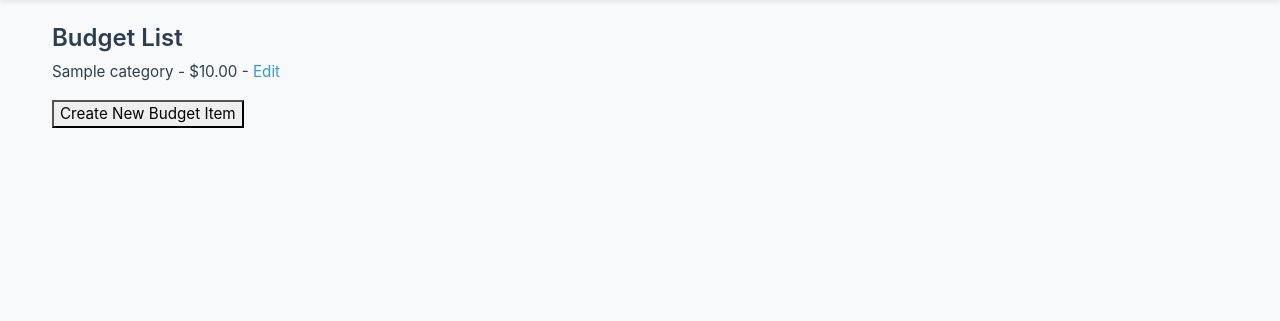
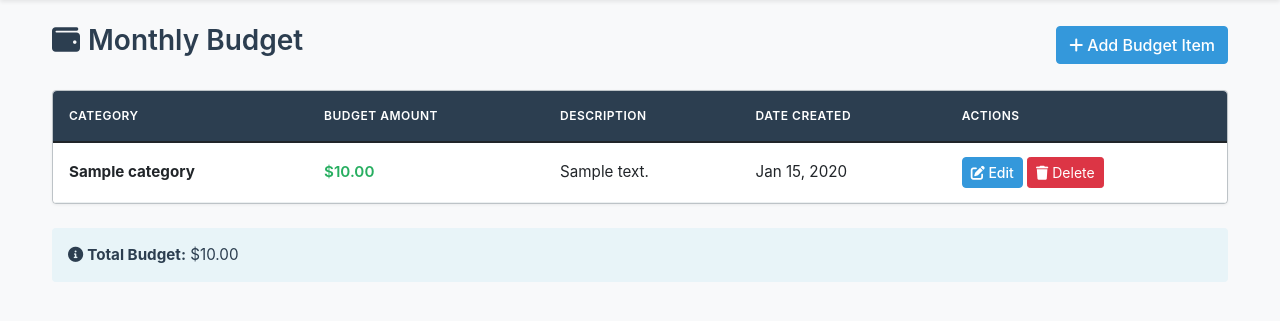
Before and after one commit to RottenFishHead/J, a Django app: page /expenses/budget_list/ in a window 1280 px wide. Shown: the part 89-410 px from the top of the page. Run offline with Django 5.2, Linux system fonts and the light colour scheme; a user stored in the database is signed in; tables that the repository leaves empty hold one stand-in row (values such as "Sample post").

Commit message:
budget link added

```diff
--- a/expenses/templates/expenses/budget_list.html
+++ b/expenses/templates/expenses/budget_list.html
@@ -1,15 +1,58 @@
-{% extends 'expenses/base.html' %}  {# Assuming you have a base.html file for your base template #}
+{% extends 'expenses/base.html' %}
+{% load humanize %}
 {% block content %}
 
-<h2>Budget List</h2>
+<div class="d-flex justify-content-between align-items-center mb-4">
+    <h1><i class="fas fa-wallet me-2"></i>Monthly Budget</h1>
+    <a href="{% url 'expenses:create_budget' %}" class="btn btn-primary">
+        <i class="fas fa-plus me-1"></i>Add Budget Item
+    </a>
+</div>
 
-{% for budget in budgets %}
-  <p>{{ budget.category }} - ${{ budget.amount }} -  <a href="{% url 'expenses:edit_budget' pk=budget.pk %}">Edit</a></p>
+{% if budgets %}
+    <div class="card">
+        <div class="table-responsive">
+            <table class="table table-hover mb-0">
+                <thead>
+                    <tr>
+                        <th>Category</th>
+                        <th>Budget Amount</th>
+                        <th>Description</th>
+                        <th>Date Created</th>
+                        <th>Actions</th>
+                    </tr>
+                </thead>
+                <tbody>
+                    {% for budget in budgets %}
+                    <tr>
+                        <td><strong>{{ budget.category }}</strong></td>
+                        <td class="text-success">${{ budget.amount|floatformat:2|intcomma }}</td>
+                        <td>{{ budget.description|default:"—" }}</td>
+                        <td>{{ budget.date|date:"M d, Y" }}</td>
+                        <td>
+                            <a href="{% url 'expenses:edit_budget' pk=budget.pk %}" class="btn btn-sm btn-primary">
+                                <i class="fas fa-edit"></i> Edit
+                            </a>
+                            <a href="{% url 'expenses:delete_budget' pk=budget.pk %}" class="btn btn-sm btn-danger">
+                                <i class="fas fa-trash"></i> Delete
+                            </a>
+                        </td>
+                    </tr>
+                    {% endfor %}
+                </tbody>
+            </table>
+        </div>
+    </div>
 
-{% endfor %}
-
-<p><a href="{% url 'expenses:create_budget' %}">
-  <button>Create New Budget Item</button>
-</a></p>
+    <div class="alert alert-info mt-4">
+        <strong><i class="fas fa-info-circle me-1"></i>Total Budget:</strong>
+        ${{ total_budget|floatformat:2|intcomma }}
+    </div>
+{% else %}
+    <div class="alert alert-info">
+        <i class="fas fa-info-circle me-2"></i>
+        No budget items yet. Click "Add Budget Item" to create your first budget category.
+    </div>
+{% endif %}
 
 {% endblock %}
--- a/expenses/views.py
+++ b/expenses/views.py
@@ -237,7 +237,8 @@ def fixed_expense_delete(request, pk):
 @login_required
 def budget_list(request):
     budgets = Budget.objects.all()
-    return render(request, 'expenses/budget_list.html', {'budgets': budgets})
+    total_budget = sum(budget.amount for budget in budgets)
+    return render(request, 'expenses/budget_list.html', {'budgets': budgets, 'total_budget': total_budget})
 
 @login_required
 def create_budget(request):
```
Also changed, not shown: expenses/templates/expenses/budget_form.html (+60 -7 lines).
